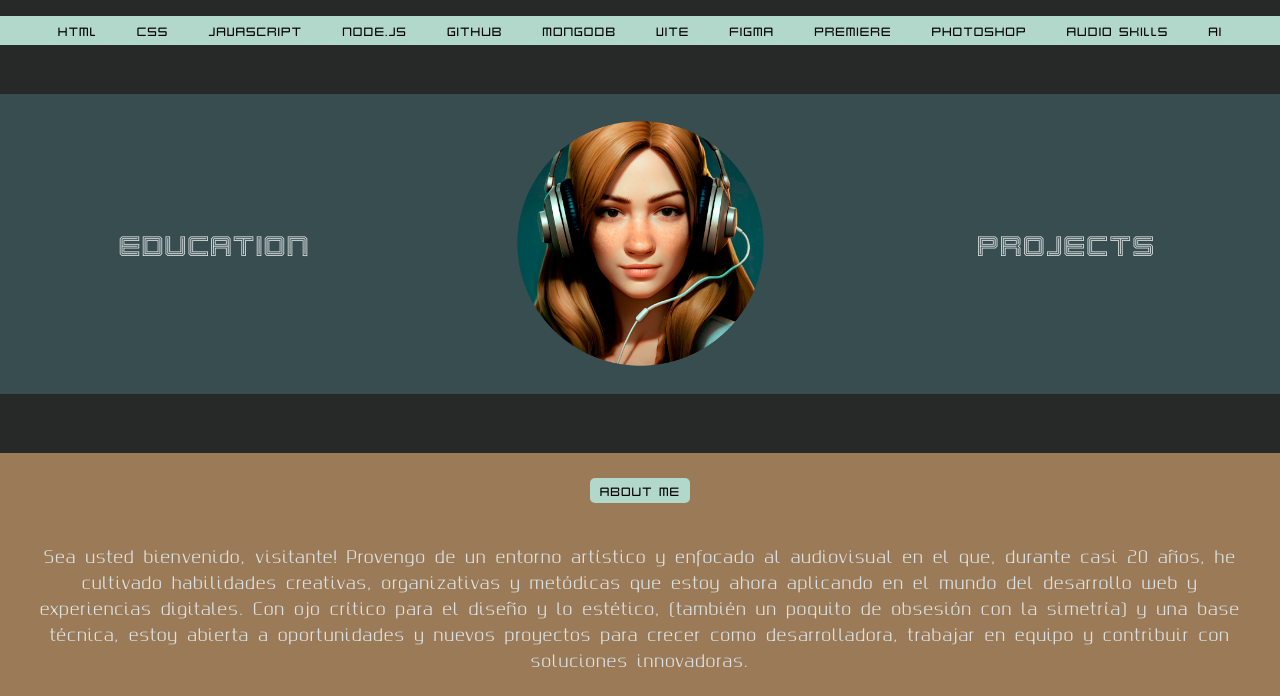
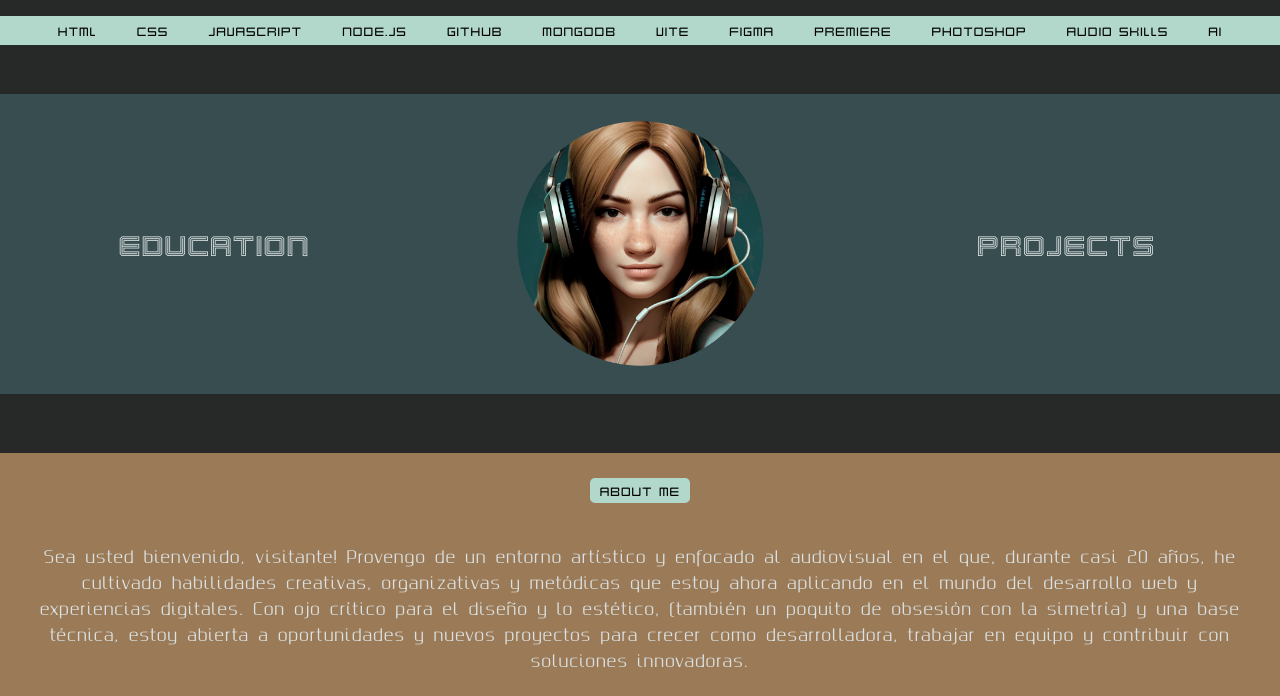
Before and after one commit to RadiooGaga/MY-WEBSITE, a website built with Vite: page index.html in a window 1280 px wide. Shown: the part 104-800 px from the top of the page. Built offline with nearby package versions, Linux system fonts and the light colour scheme; some packages are replaced by stand-ins of ours.

Commit message:
retouching avatar

```diff
--- a/main.js
+++ b/main.js
@@ -74,6 +74,7 @@ const avatarDiv = document.createElement("div");
 avatarDiv.className = "avatarDiv";
 const imgAvatar = document.createElement("img");
 imgAvatar.src = "./assets/icons/favicon.png";
+imgAvatar.id = "avatar";
 
 const rightSide = document.createElement("div");
 rightSide.className = "menuRight";
--- a/style.css
+++ b/style.css
@@ -91,6 +91,10 @@ button {
   border-radius: 5px;
   border: none;
   background-color: var(--rtc-color-surgeryGreen);
+}
+
+#avatar {
+  filter: grayscale(40%);
 }
 
 #educationButton:hover, #projectsButton:hover, #aboutMeButton:hover {
```
